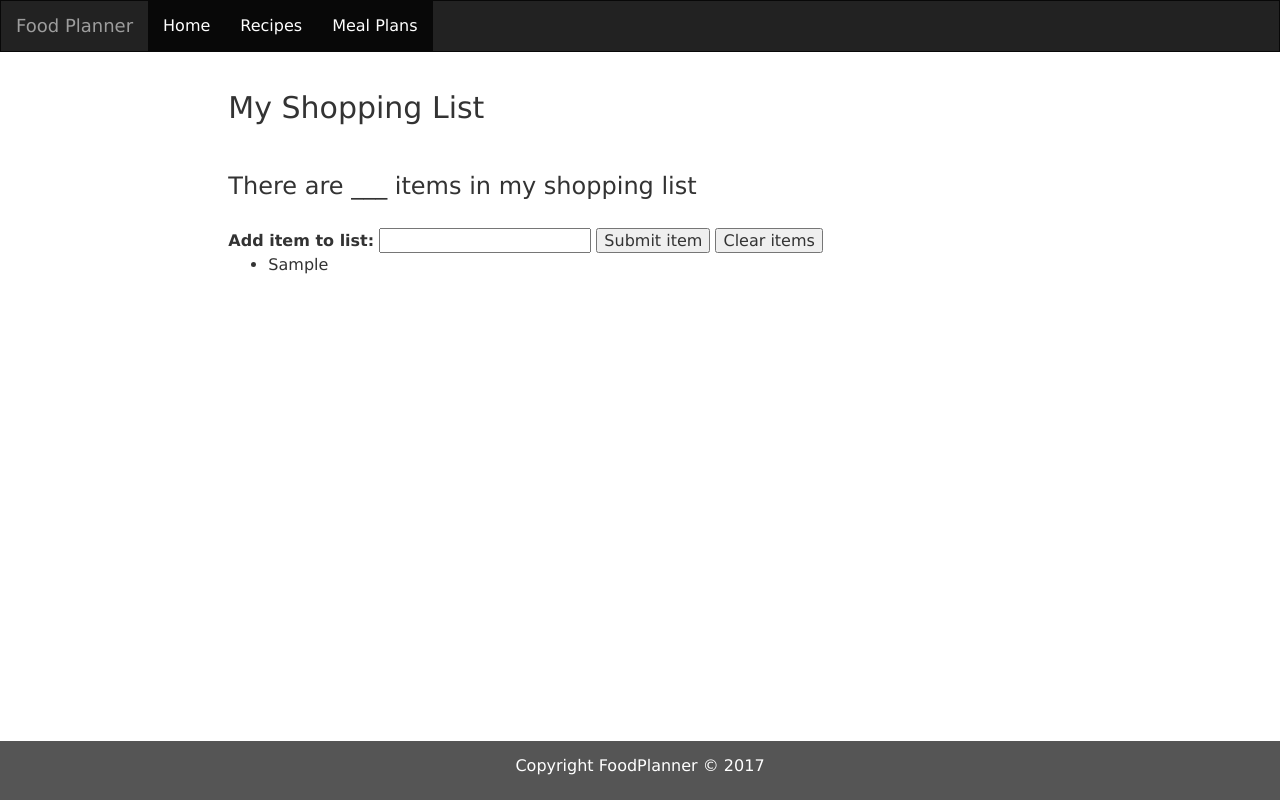
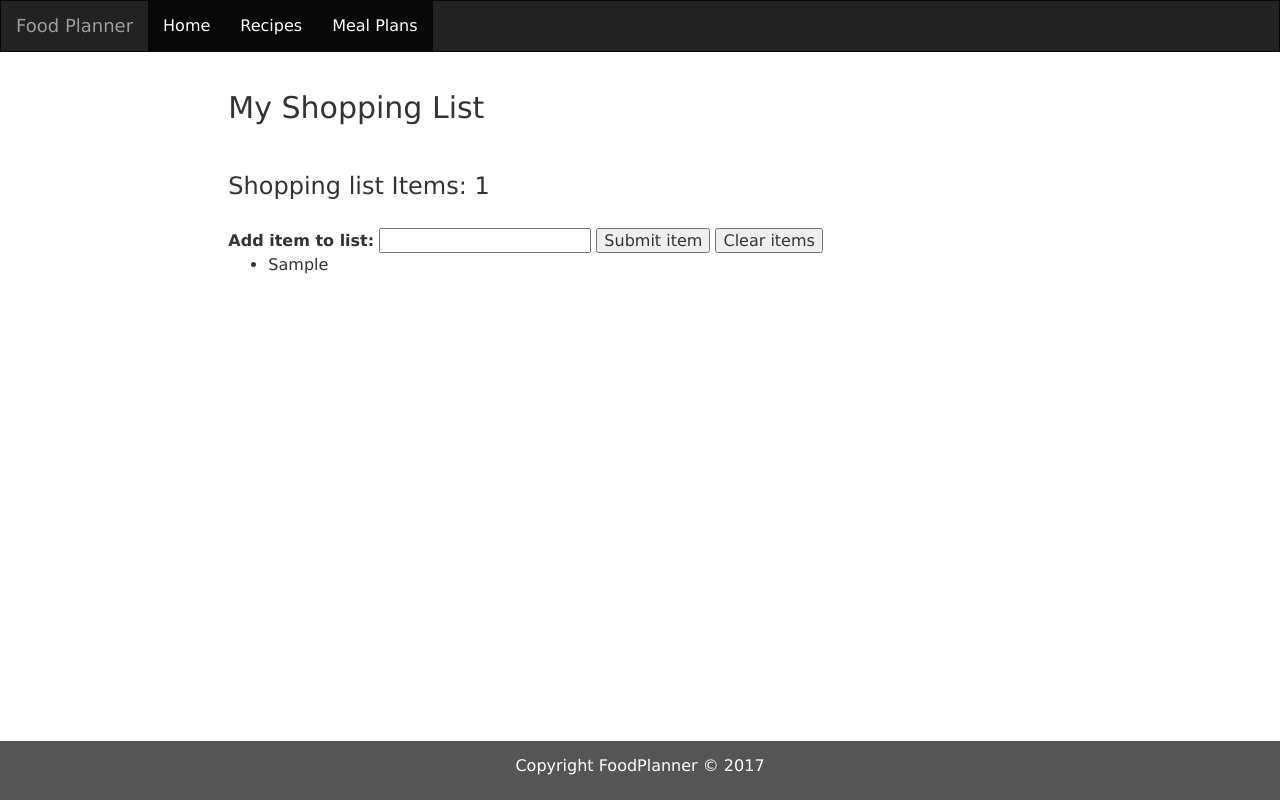
Before and after one commit to yomolify/foodPlanner, a website: page public/views/shoppinglist.html in a window 1280 px wide. Both pictures are taken after typing "Sample" into the empty fields and a click on the button "Submit item". Drawn offline with nearby package versions, Linux system fonts and the light colour scheme.

Commit message:
modified ShoppingList.html

```diff
--- a/public/views/shoppinglist.html
+++ b/public/views/shoppinglist.html
@@ -47,7 +47,7 @@
         <div id="welcome" class="col-sm-8 text-left">
             <h2>My Shopping List</h2>
             <br/>
-            <h3>There are ___ items in my shopping list </h3>
+            <h3>Shopping list Items: <span id="count">0</span></h3>
             <br/>
             <label for="item">Add item to list: </label>
             <input type="text" id="item">
@@ -59,24 +59,34 @@
         </div>
 
 
-
         <script>
             var itemInput = document.getElementById("item");
             var clear = document.getElementById("clear");
             var submit = document.getElementById("submit");
             var list = document.getElementById("list");
+            var count = document.getElementById("count");
+            var itemCount = document.getElementById("list").getElementsByTagName("li").length;
             function addItem() {
                 var currentItem = itemInput.value;
                 var listItem = document.createElement("li");
                 listItem.innerHTML = currentItem;
                 list.appendChild(listItem);
                 itemInput.value = "";
+                itemCount++;
+                document.getElementById("count").innerHTML=itemCount;
             }
             submit.onclick = addItem;
             clear.onclick = function() {
                 list.innerHTML = "";
                 itemInput.value = "";
-            }
+                itemCount = 0;
+                document.getElementById("count").innerHTML=itemCount;
+            };
+
+
+
+
+
         </script>
 
 
```
